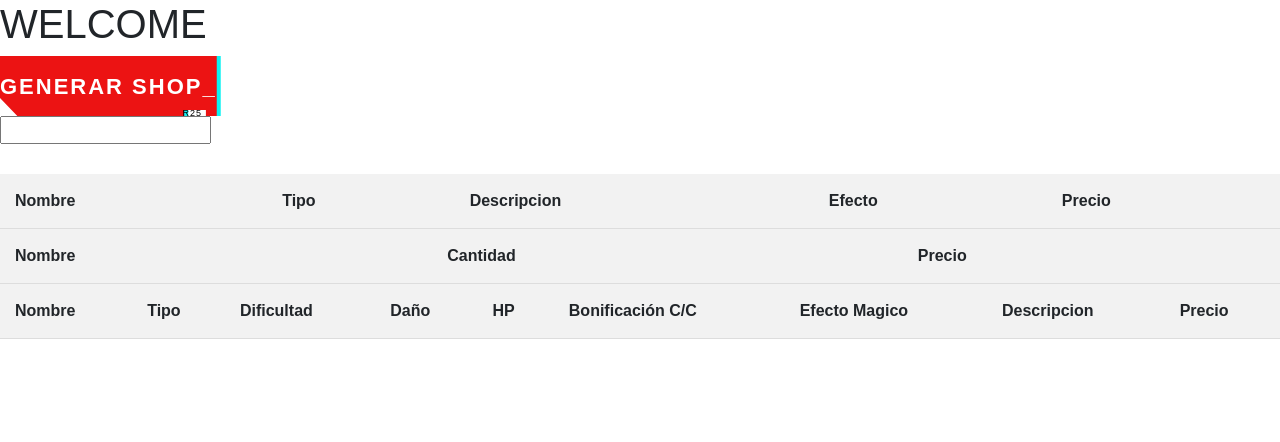
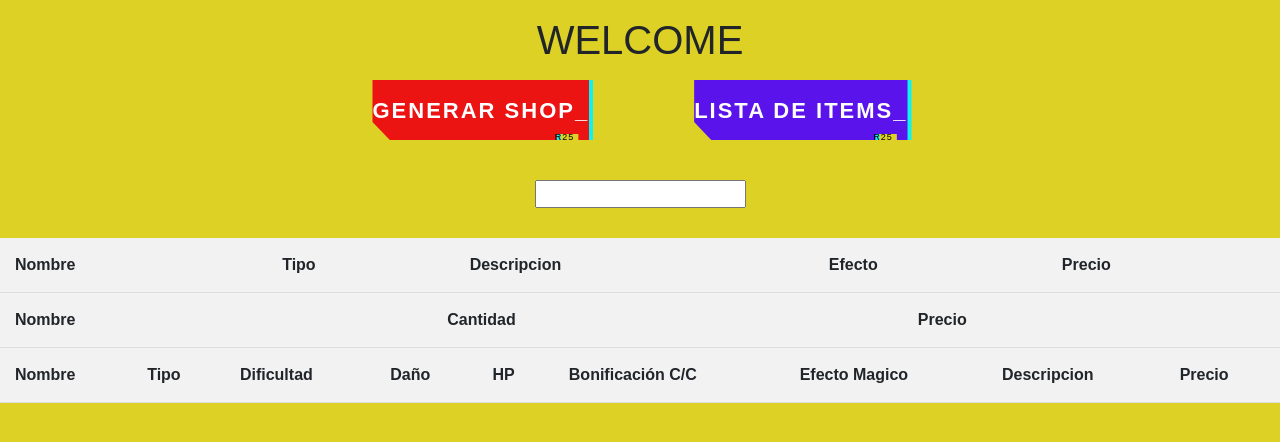
Before and after one commit to Jose-Storani/Rol-O-parts, a website with bundled scripts: page src/pages/shop.html in a window 1280 px wide. Built offline with nearby package versions, Linux system fonts and the light colour scheme; a web font is replaced by a local one.

Commit message:
link to index

```diff
--- a/src/Javascript/dataItems.js
+++ b/src/Javascript/dataItems.js
@@ -1,12 +1,6 @@
 const cyberItem = "Cyber Item",
   steamPunk = "Steampunk",
   magico = "Mágico";
-
-  function mageBloodPercent() {
-    const randomBloodPercent = Math.floor(Math.random() * (39) + 2)
-    return `Sangre de mago ${randomBloodPercent}`
-}
-
 
 export const cyberPunkItems = [
 
@@ -2191,8 +2185,8 @@ export const kundums = [{
 },
 {
   nombre:"Kundum",
-  tipo:mageBloodPercent(),
-  precio: 0
+  tipo:`Sangre de mago %${randomNumber(1,8) * 5}`,
+  precio: 7500
 }]
 
 export const baseProducts = [{
--- a/src/Javascript/shopManager.js
+++ b/src/Javascript/shopManager.js
@@ -88,7 +88,7 @@ function selectItemType() {
         case 19:
         case 20:
         case 21:
-            item = randomItem(steamPunkItems);
+            item = randomItem(steamPunkItems.concat(itemsMagicos));
             break;
         default:
             item = "ERROR";
--- a/src/pages/shop.html
+++ b/src/pages/shop.html
@@ -4,18 +4,39 @@
     <meta charset="UTF-8">
     <meta http-equiv="X-UA-Compatible" content="IE=edge">
     <meta name="viewport" content="width=device-width, initial-scale=1.0">
+
+    <!-- ----------BOOTSTRAP --------------->
     <link href="https://cdn.jsdelivr.net/npm/bootstrap@5.3.0-alpha1/dist/css/bootstrap.min.css" rel="stylesheet" integrity="sha384-GLhlTQ8iRABdZLl6O3oVMWSktQOp6b7In1Zl3/Jr59b6EGGoI1aFkw7cmDA6j6gD" crossorigin="anonymous">
+
+    <!--------- CUSTOM CSS ----------->
     <link href="../styles.css" rel="stylesheet">
+    <link href="./styleShop.css" rel="stylesheet">
     <title>Shop</title>
 </head>
 <body>
     <h1>WELCOME</h1>
-    <button id="shopButton" class="cybr-btn"><span>Generar Shop</span>
+    <div class="buttonsShop">
+      <button id="shopButton" class="cybr-btn"><span>Generar Shop</span>
         <span aria-hidden>_</span>
         <span aria-hidden class="cybr-btn__glitch">Shop_</span>
         <span aria-hidden class="cybr-btn__tag">R25</span>
       </button>
+
+      <button class="cybr-btn"><a href="../../index.html"><span>Lista
+         de Items</span>
+        </a>
+        <span aria-hidden>_</span>
+        <span aria-hidden class="cybr-btn__glitch">Items_</span>
+        <span aria-hidden class="cybr-btn__tag">R25</span>
+      </button>
+
+
+    </div>
+    <div class="inputDiv" >
       <input type="number" name="percent" id="percent">
+    </div>
+
+
 
       <table  id="shopTable">
         <thead>
--- /dev/null
+++ b/src/pages/styleShop.css
@@ -0,0 +1,22 @@
+body{
+    background-color:#dbcd10e7;
+
+}
+h1{
+    text-align: center;
+    margin: 2vh;
+}
+.buttonsShop{
+
+    margin: auto;
+    width: 50vw;
+    display: flex;
+    justify-content: space-around;
+}
+
+.inputDiv{
+
+    display: flex;
+    justify-content: center;
+    margin-top: 5vh;
+}
--- a/src/styles.css
+++ b/src/styles.css
@@ -16,11 +16,11 @@ body{
 
 a{
   text-decoration: none;
-  color: black;
+  color: rgb(255, 255, 255);
 }
 
 a:hover{
-  color: red;
+  color: #9370DB;
 }
 
 .contenedorBotones{
```
